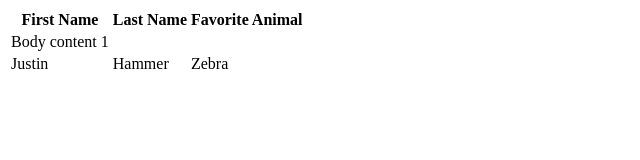
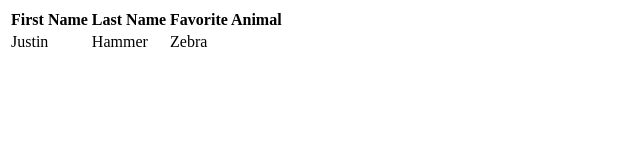
Before and after one commit to JHammer494/HTML-tutorials, a plain HTML site: page favorites.html in a window 1280 px wide. Shown: the whole page, without its empty margins (0-640 px from the left). Drawn offline with Linux system fonts and the light colour scheme.

Commit message:
Relocated footer statement to Body statements

```diff
--- a/favorites.html
+++ b/favorites.html
@@ -14,14 +14,14 @@
       </thead>
       <tbody>
         <tr>
-          <td>Body content 1</td>
+          <td>Justin</td>
+          <td>Hammer</td>
+          <td>Zebra</td>
         </tr>
       </tbody>
       <tfoot>
         <tr>
-          <td>Justin</td>
-          <td>Hammer</td>
-          <td>Zebra</td>
+
         </tr>
       </tfoot>
     </table>
```
